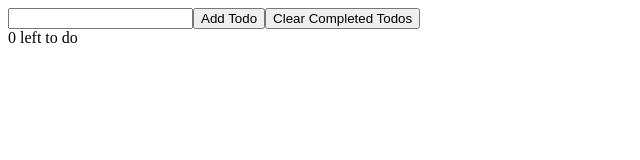
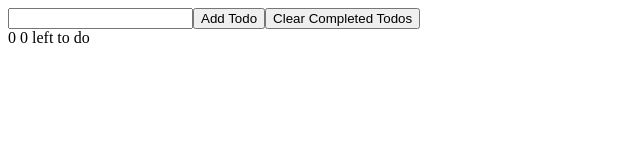
Before and after one commit to BeataJ/react-in-x-basic, a React (Create React App) app: page / in a window 1280 px wide. Shown: the top 160 px of the page, without its empty margins (0-640 px from the left). Built offline with nearby package versions, Linux system fonts and the light colour scheme.

Commit message:
add filter to todos

```diff
--- a/src/App.js
+++ b/src/App.js
@@ -42,7 +42,7 @@ function App() {
       <input type="text" ref={todoNameRef}/>
       <button onClick={handleAddTodo}>Add Todo</button>
       <button>Clear Completed Todos</button>
-      <div>0 left to do</div>
+      <div>{todos.filter(todo => !todo.complete).length} 0 left to do</div>
     </>
   );
 }
```
